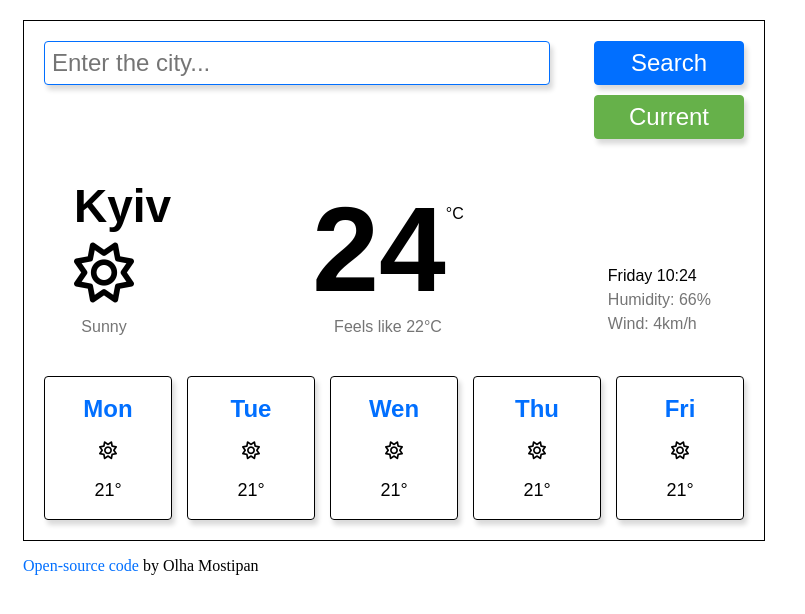
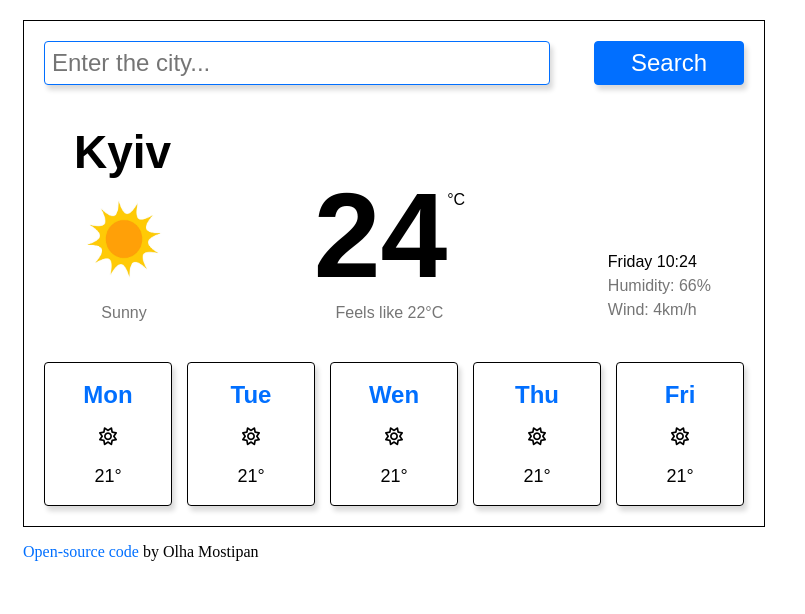
Before and after one commit to OlhaMostipan/project-weather, a plain HTML site: page index.html in a window 1280 px wide. Shown: the whole page, without its empty margins (0-805 px from the left). Drawn offline with nearby package versions, Linux system fonts and the light colour scheme; a web font is replaced by a local one.

Commit message:
add weather emoji

```diff
--- a/index.html
+++ b/index.html
@@ -29,15 +29,12 @@
           />
           <input class="search-button" type="submit" value="Search" />
         </form>
-        <div class="containerCurrentButton">
-          <button class="location-button">Current</button>
-        </div>
       </header>
       <main>
         <div class="container-city-emoji">
           <h1 class="city">Kyiv</h1>
           <div class="container-emoji-description">
-            <i class="fa-regular fa-sun main-emoji"></i>
+            <img class="main-emoji" src="img/sun.jpeg" alt="sun">
             <div class="emoji-description">Sunny</div>
           </div>
         </div>
--- a/index.js
+++ b/index.js
@@ -2,30 +2,34 @@ let apiKey = "361cdf95371294414c2f6523bf4e6b9b";
 function showTemperature(response) {
   let temperature = Math.round(response.data.main.temp);
   let temperatureContainer = document.querySelector(".temperature");
-  temperatureContainer.innerHTML = temperature;
 
   let feelingTemperature = Math.round(response.data.main.feels_like);
   let feelingTemperatureContainer = document.querySelector(
     ".temperature-feeling"
   );
-  feelingTemperatureContainer.innerHTML = `Feels like ${feelingTemperature}°C`;
 
   let humidity = response.data.main.humidity;
   let humidityContainer = document.querySelector(".humidity");
-  humidityContainer.innerHTML = `Humidity: ${humidity}%`;
 
   let wind = response.data.wind.speed;
   let windContainer = document.querySelector(".wind");
-  windContainer.innerHTML = `Wind: ${wind}km/h`;
 
   let weatherDescription = response.data.weather[0].main;
   let weatherDescriptionContainer =
-    document.querySelector(".emoji-description");
-  weatherDescriptionContainer.innerHTML = weatherDescription;
+  document.querySelector(".emoji-description");
 
   let city = response.data.name;
   let cityContainer = document.querySelector(".city");
+
+  let weatherEmoji = document.querySelector(".main-emoji")
+
+  temperatureContainer.innerHTML = temperature;
+  feelingTemperatureContainer.innerHTML = `Feels like ${feelingTemperature}°C`;
+  humidityContainer.innerHTML = `Humidity: ${humidity}%`;
+  windContainer.innerHTML = `Wind: ${wind}km/h`;
+  weatherDescriptionContainer.innerHTML = weatherDescription;
   cityContainer.innerHTML = city;
+  weatherEmoji.setAttribute("src",`http://openweathermap.org/img/wn/${response.data.weather[0].icon}@2x.png`);
 }
 function search(event) {
   event.preventDefault();
@@ -39,18 +43,6 @@ function search(event) {
 }
 let form = document.querySelector("#search-form");
 form.addEventListener("submit", search);
-
-function showPosition(position) {
-  let lon = Math.round(position.coords.longitude);
-  let lat = Math.round(position.coords.latitude);
-  let apiUrl = `https://api.openweathermap.org/data/2.5/weather?lat=${lat}&lon=${lon}&appid=${apiKey}&units=metric`;
-  axios.get(apiUrl).then(showTemperature);
-}
-function getCurrentPosition() {
-  navigator.geolocation.getCurrentPosition(showPosition);
-}
-let currentButton = document.querySelector(".location-button");
-currentButton.addEventListener("click", getCurrentPosition);
 
 let currentDate = new Date();
 let time = document.querySelector(".time");
--- a/style.css
+++ b/style.css
@@ -61,28 +61,6 @@ strong {
   background-color: #ffffff;
   color: #016fff;
 }
-.containerCurrentButton {
-  display: flex;
-  justify-content: flex-end;
-}
-.location-button {
-  margin-top: 10px;
-  width: 150px;
-  font-size: 24px;
-  background-color: #66B14A;
-  color: #ffffff;
-  border: 1px solid #66B14A;
-  border-radius: 4px;
-  box-shadow: 3px 5px 5px rgba( 0, 0, 0, 0.15);
-  padding: 7px 30px;
-  font-family: 'Kantumruy Pro', sans-serif;
-  cursor: pointer;
-  transition: all 200ms ease-in-out;
-}
-.location-button:hover {
-  background-color: #ffffff;
-  color: #66B14A;
-}
 .container-city-emoji {
   display: flex;
   flex-direction: column;
@@ -100,7 +78,8 @@ strong {
   text-align: center;
 }
 .main-emoji {
-  font-size: 60px;
+  width: 100px;
+  height: 100px;
 }
 .emoji-description {
   margin-top: 15px;
```
Also changed, not shown: img/sun.jpeg (added).
